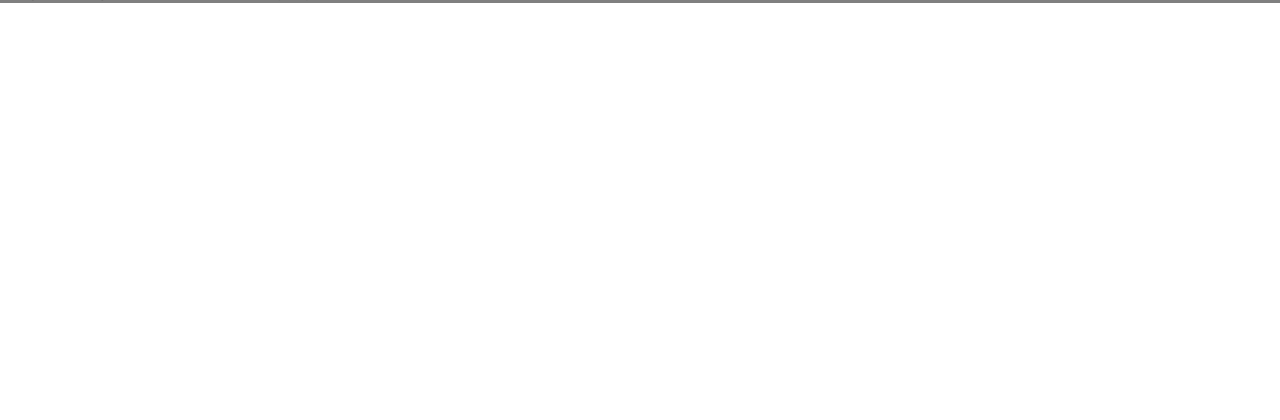
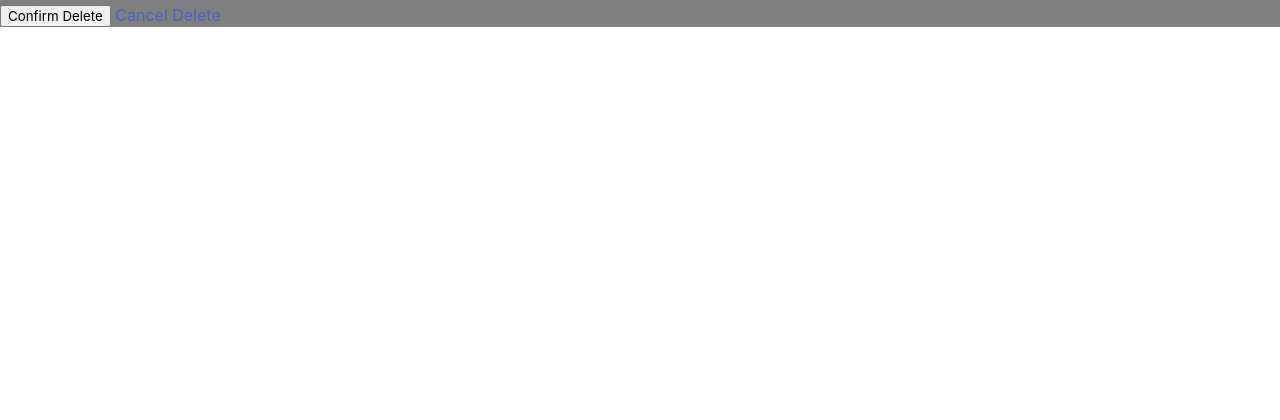
Before and after one commit to AddyRdz/MyPetPro, a Django app: page /pet/1/delete in a window 1280 px wide. Shown: the part 105-525 px from the top of the page. Run offline with Django 4.2, Linux system fonts and the light colour scheme; tables that the repository leaves empty hold one stand-in row (values such as "Sample post").

Commit message:
Added more functionality to delete

```diff
--- a/main_app/templates/pet_delete_confirmation.html
+++ b/main_app/templates/pet_delete_confirmation.html
@@ -2,5 +2,9 @@
 
 {% block content %}
 <h1>Are you sure you want to delete {{pet.name}}? </h1>
-
+<form method ="POST">
+    {% csrf_token %}
+    <input type="submit" value="Confirm Delete"/>
+    <a href="{% url 'pet_detail' pet.pk %}">Cancel Delete</a>
+</form>
 {% endblock %}
```
